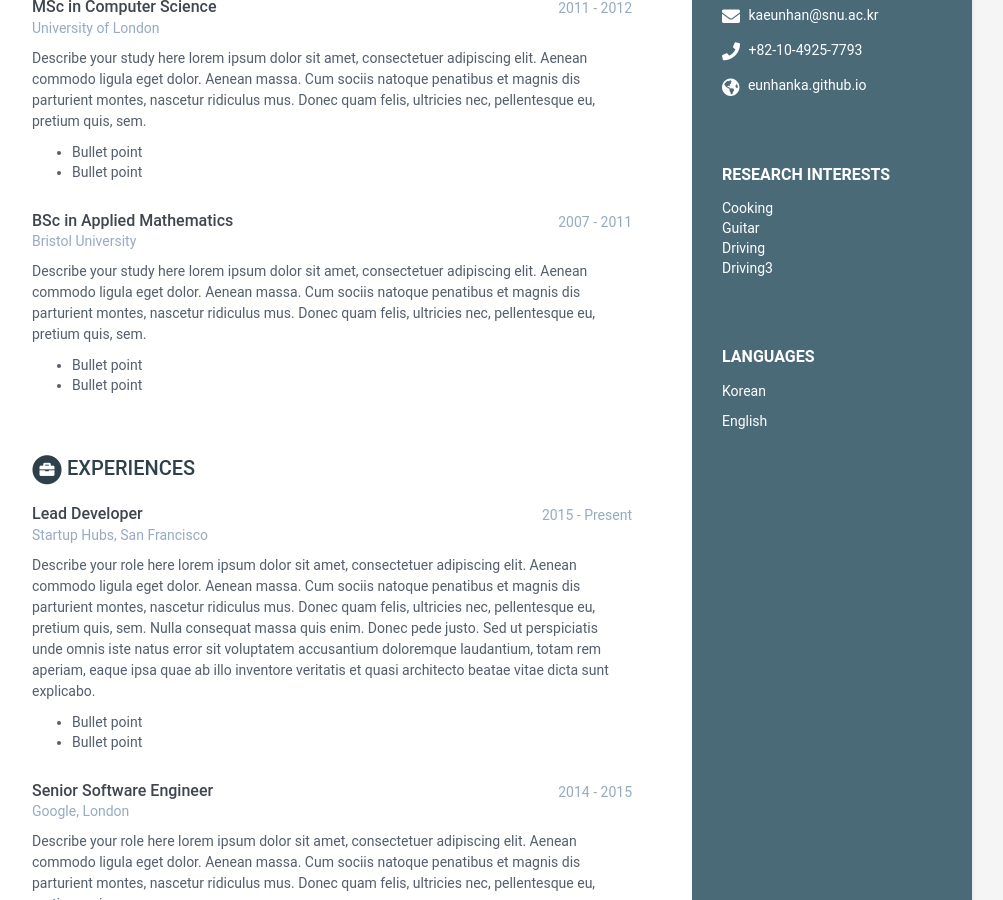
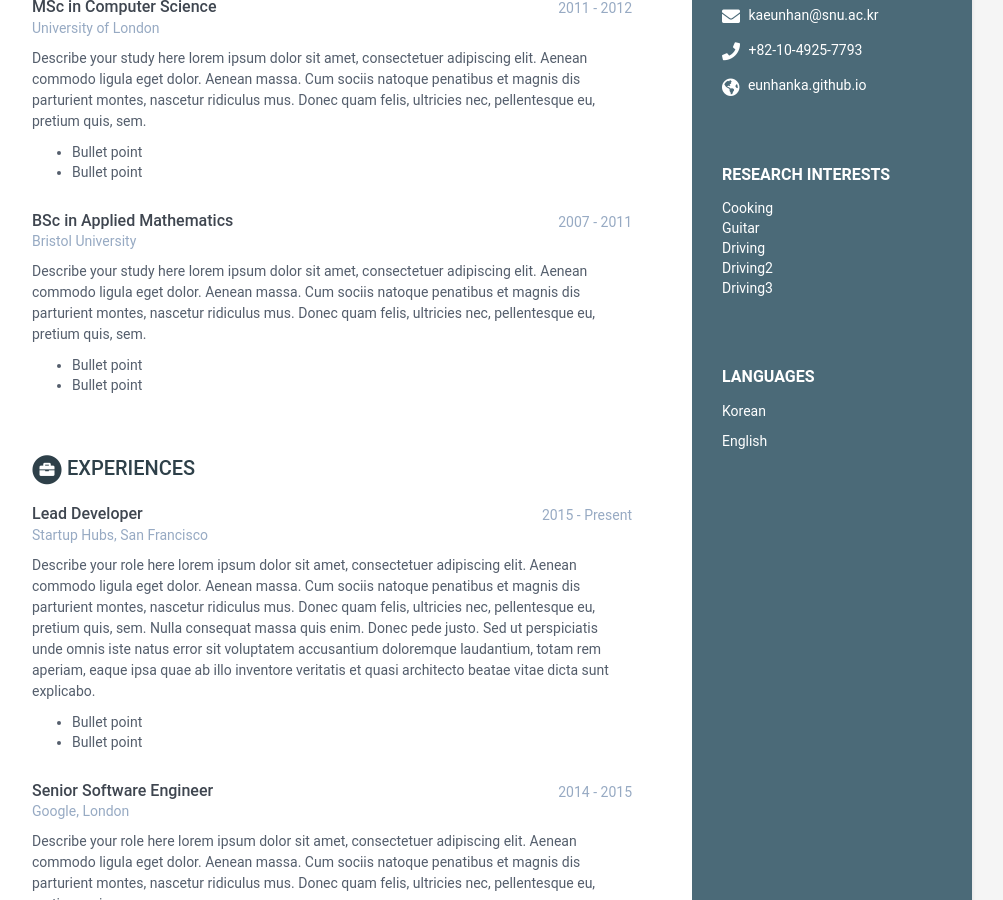
Before and after one commit to eunhanka/eunhanka.github.io, a Jekyll site: the page built from index.html, in a window 1280 px wide and 900 px high, scrolled down 367 px. Shown: the whole window, without its empty margins (168-1171 px from the left). Built offline with Jekyll 4.4.1, drawn with Linux system fonts in a browser that asks for light colours.

Commit message:
Update data.yml

```diff
--- a/_data/data.yml
+++ b/_data/data.yml
@@ -28,6 +28,7 @@ sidebar:
       - item: Cooking <br>
       - item: Guitar <br>
       - item: Driving <br>
+      - item: Driving2 <br>
       - item: Driving3
 
     languages:
```
